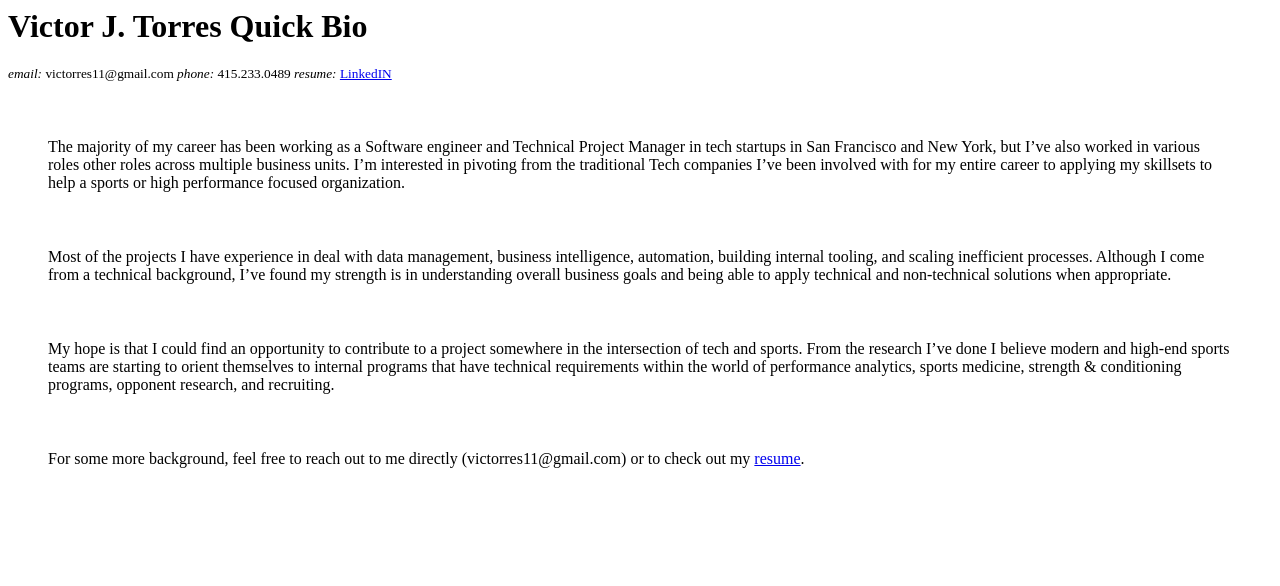
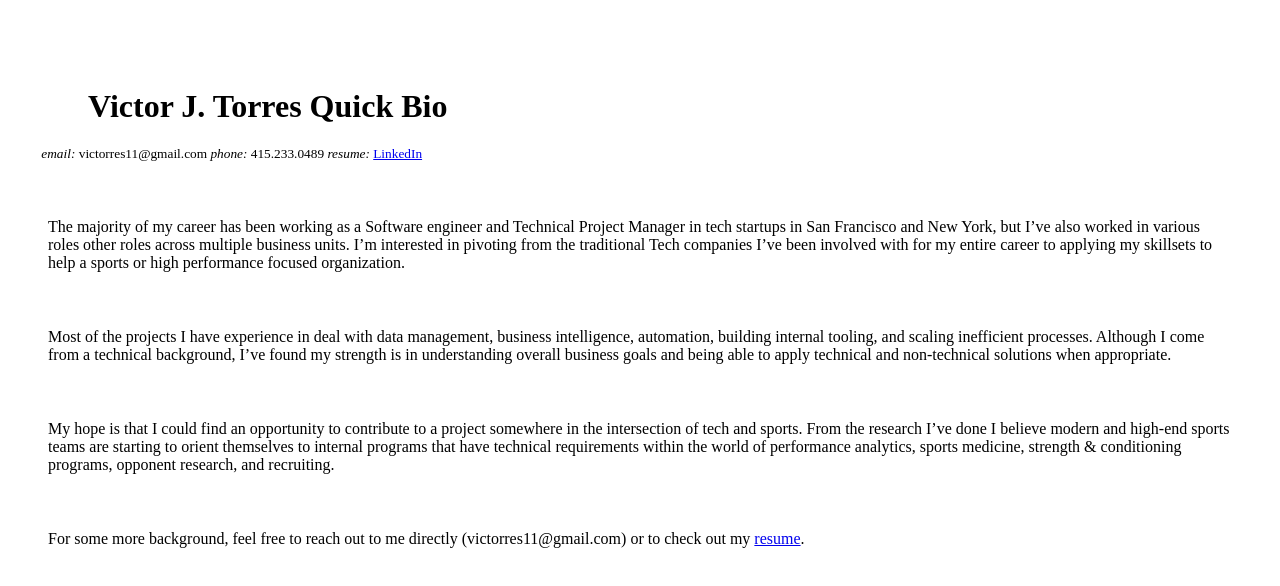
Before and after one commit to victorres11/vt11, a plain HTML site: page index.html in a window 1280 px wide. Drawn offline with Linux system fonts and the light colour scheme.

Commit message:
header edits

```diff
--- a/index.html
+++ b/index.html
@@ -1,5 +1,5 @@
-<h1>Victor J. Torres Quick Bio</h1>
-<small><i>email:</i> victorres11@gmail.com    <i>phone:</i> 415.233.0489     <i>resume:</i> <a href="https://www.linkedin.com/in/vjtorres/" target="_blank"> LinkedIN </a></small>
+<h1 style="padding: 2.5em 0em 0em 2.5em">Victor J. Torres Quick Bio</h1>
+<small style="padding: 2.5em 0em 0em 2.5em"><i>email:</i> victorres11@gmail.com    <i>phone:</i> 415.233.0489     <i>resume:</i> <a href="https://www.linkedin.com/in/vjtorres/" target="_blank"> LinkedIn </a></small>
 
 
 
```
